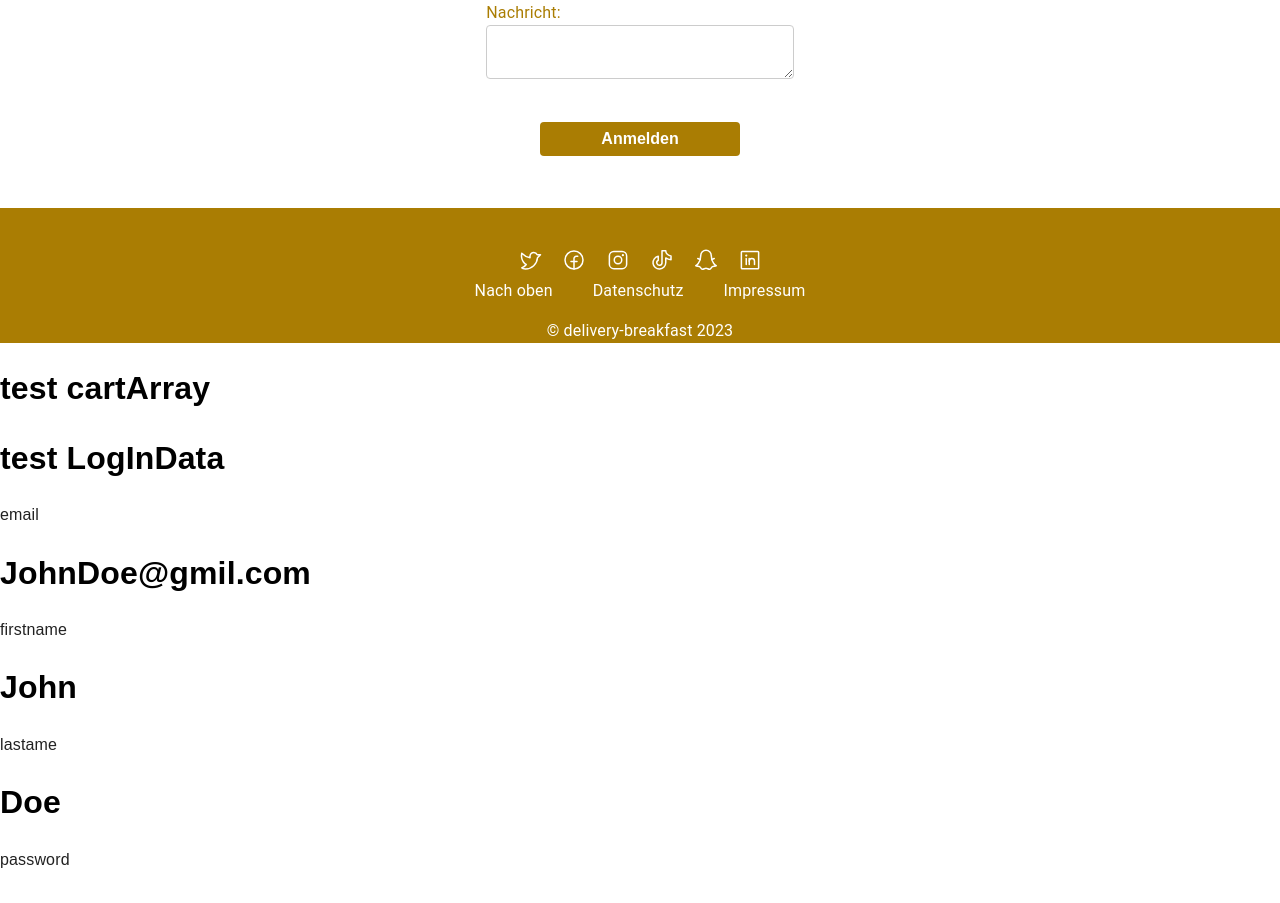
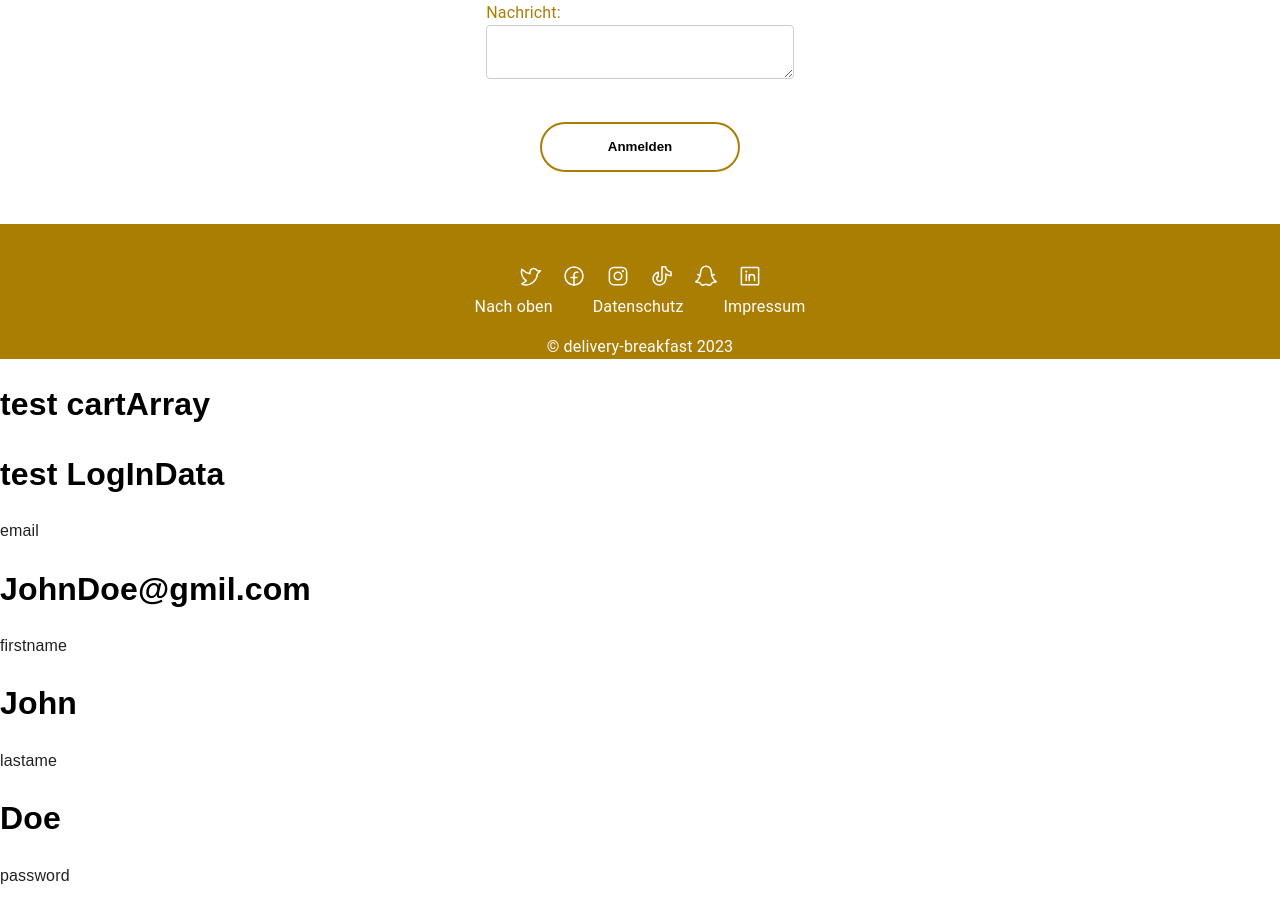
Before and after one commit to 2204Simon/Website-dynamisch, a React (Create React App) app in the folder my-app/: page /Kontakt in a window 1280 px wide. Shown: the part 1060-1963 px from the top of the page. Built offline with nearby package versions, Linux system fonts and the light colour scheme.

Commit message:
Button Kontaktseite ausgetauscht

```diff
--- a/my-app/src/pages/kontakt/Kontakt.tsx
+++ b/my-app/src/pages/kontakt/Kontakt.tsx
@@ -14,6 +14,7 @@ import { ContactMap } from "./Map";
 import { toast, ToastContainer } from "react-toastify";
 import "react-toastify/dist/ReactToastify.css";
 import { CustomToast } from "../general/toast.style";
+import { BlackColorButton } from "../general/button";
 
 function Kontakt(): JSX.Element {
   const [email, setEmail] = useState("");
@@ -72,7 +73,7 @@ function Kontakt(): JSX.Element {
             Nachricht:
             <FormTextArea value={message} onChange={handleMessageChange} />
           </FormLabel>
-          <FormButton type="submit">Anmelden</FormButton>
+          <BlackColorButton caption={"Anmelden"}></BlackColorButton>
         </form>
       </ContactContainer>
     </MainContainer>
```
